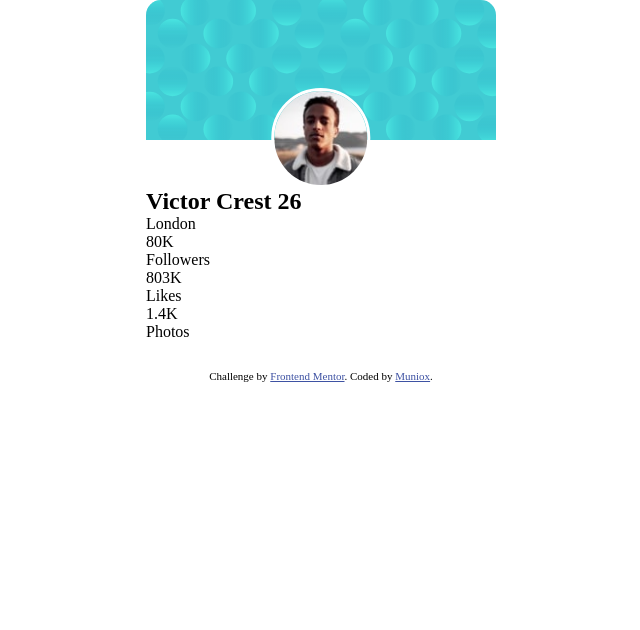
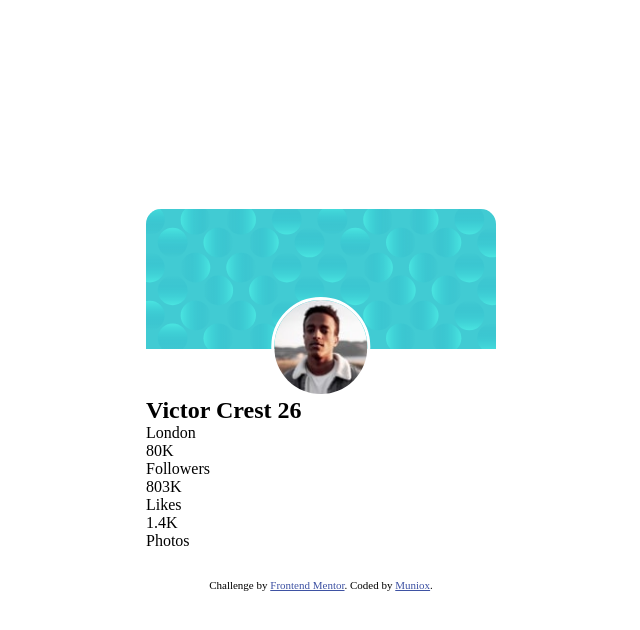
Before and after one commit to Muniox/profile-card-component-main, a plain HTML site: page index.html in a window 1280 px wide. Shown: the whole page, without its empty margins (319-959 px from the left). Drawn offline with Linux system fonts and the light colour scheme.

Commit message:
quick fix css

```diff
--- a/sass/style.scss
+++ b/sass/style.scss
@@ -13,14 +13,10 @@
 .attribution a { color: hsl(228, 45%, 44%); }
 
 body {
-<<<<<<< HEAD
-    background-color: hsl(185, 75%, 39%);
-=======
     display: flex;
     flex-direction: column;
     align-items: center;
     justify-content: center;
->>>>>>> 826d83bd84c40db88f37c36eeb615b556238ca7d
     min-height: 100vh;
     display: flex;
     justify-content: center;
```
Also changed, not shown: css/style.css, 1 other file.
